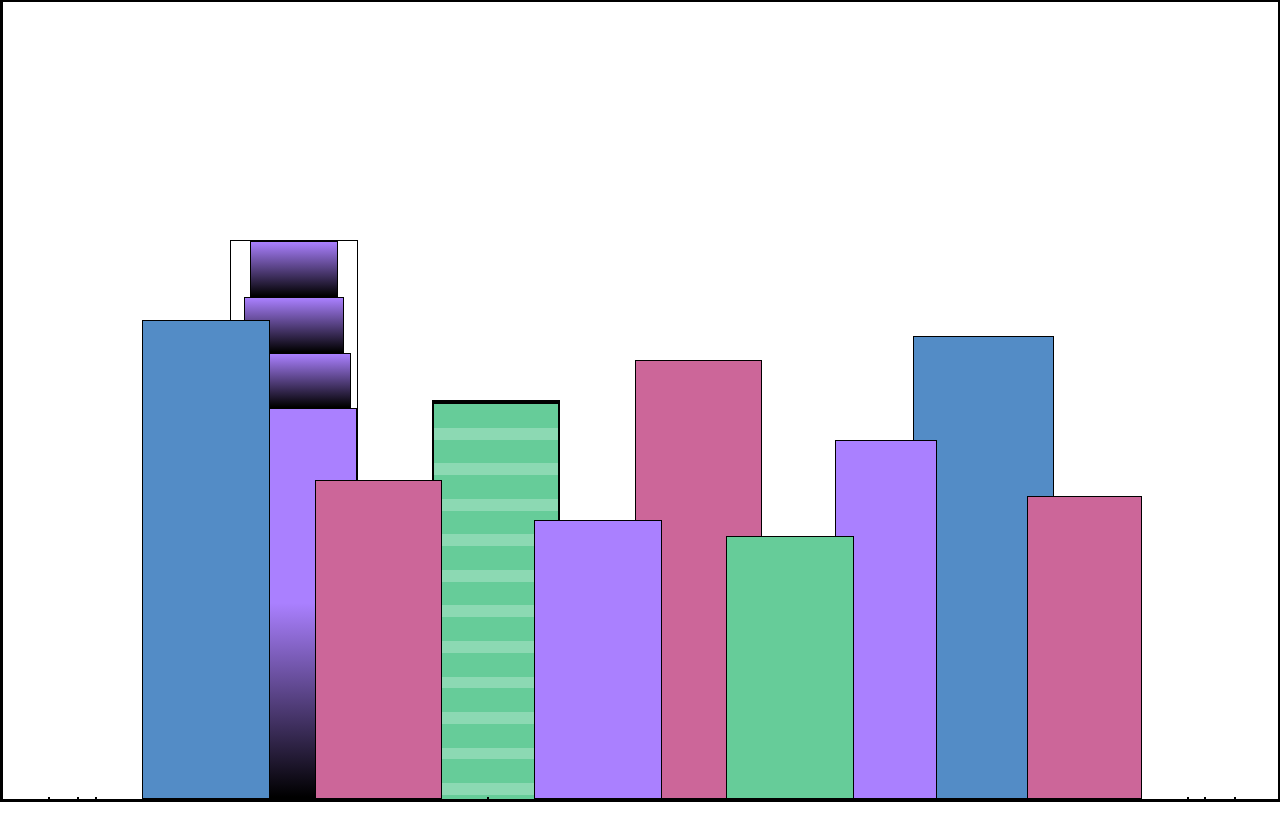
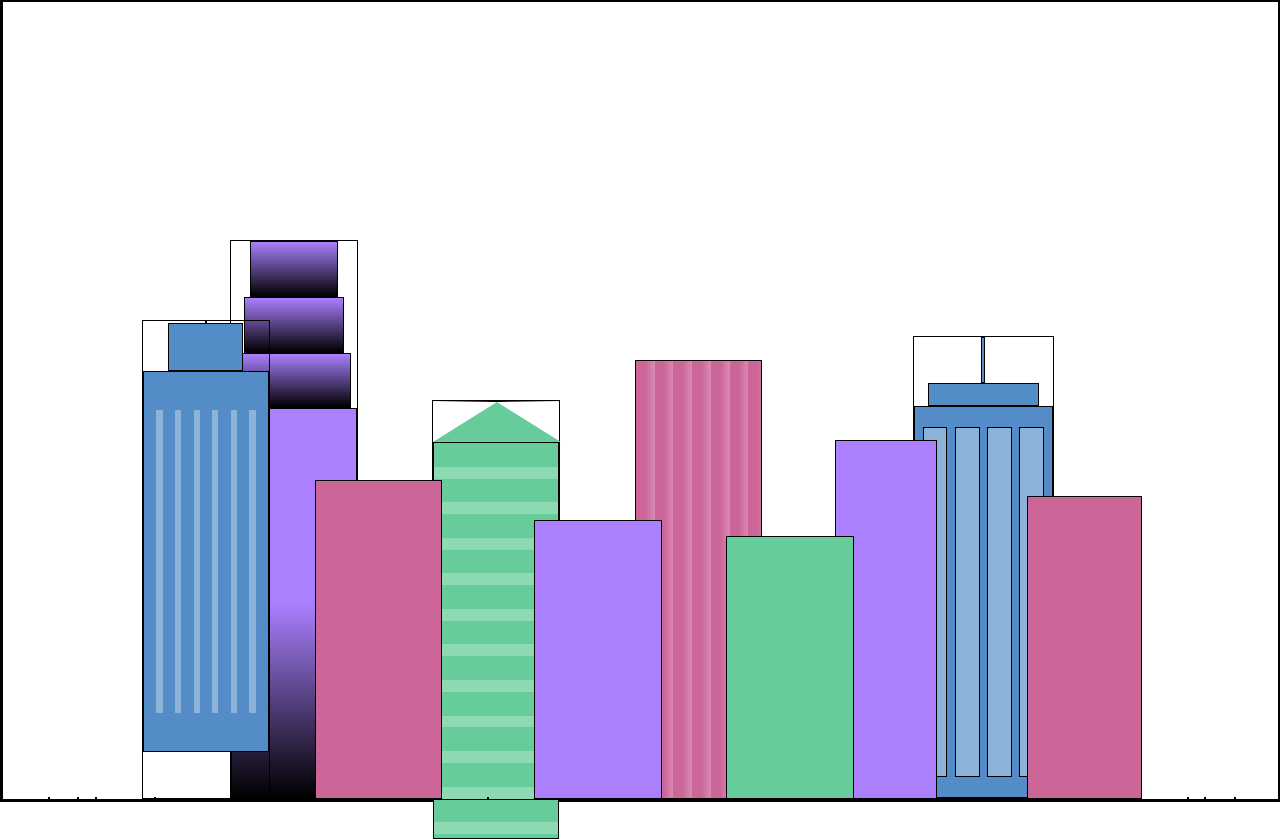
Before and after one commit to chrisfedosky/build-a-city-skyline, a plain HTML site: page index.html in a window 1280 px wide. Before the commit the page ends 802 px from the top, so only its background shows below. Drawn offline with Linux system fonts and the light colour scheme.

Commit message:
thru step 75

```diff
--- a/index.html
+++ b/index.html
@@ -9,7 +9,7 @@
     <div class="background-buildings">
         <div></div>
         <div></div>
-        <div class="bb1">
+        <div class="bb1 building-wrap">
             <div class="bb1a bb1-window"></div>
             <div class="bb1b bb1-window"></div>
             <div class="bb1c bb1-window"></div>
@@ -21,14 +21,27 @@
         </div>
         <div class="bb3"></div>
         <div></div>
-        <div class="bb4"></div>
+        <div class="bb4 building-wrap">
+            <div class="bb4a"></div>
+            <div class="bb4b"></div>
+            <div class="bb4c window-wrap">
+                <div class="bb4-window"></div>
+                <div class="bb4-window"></div>
+                <div class="bb4-window"></div>
+                <div class="bb4-window"></div>
+            </div>
+        </div>
         <div></div>
         <div></div>
     </div>
     <div class="foreground-buildings">
         <div></div>
         <div></div>
-        <div class="fb1"></div>
+        <div class="fb1 building-wrap">
+           <div class="fb1a"></div>
+           <div class="fb1b"></div>
+           <div class="fb1c"></div>
+        </div>
         <div class="fb2"></div>
         <div></div>
         <div class="fb3"></div>
--- a/styles.css
+++ b/styles.css
@@ -5,6 +5,8 @@
     --building-color4: #538cc6;
     --window-color1: black;
     --window-color2: #8cd9b3;
+    --window-color3: #d98cb3;
+    --window-color4: #8cb3d9;
 }
 * {
     border: 1px solid black;
@@ -24,13 +26,20 @@ body {
     position: absolute;
     top: 0;
 }
+.building-wrap {
+    display: flex;
+    flex-direction: column;
+    align-items: center;
+}
+.window-wrap {
+    display: flex;
+    align-items: center;
+    justify-content: space-evenly;
+}
 /*BACKGROUND BUILDINGS - "bb" stands for "background building"*/
 .bb1 {
     width: 10%;
     height: 70%;
-    display: flex;
-    flex-direction: column;
-    align-items: center;
 }
 .bb1a {
     width: 70%;
@@ -56,7 +65,11 @@ body {
 .bb2 {
     width: 10%;
     height: 50%;
-    background-color: var(--building-color2);
+}
+.bb2a {
+  border-bottom: 5vh solid var(--building-color2);
+  border-left: 5vw solid transparent;
+  border-right: 5vw solid transparent;
 }
 .bb2b {
     width: 100%;
@@ -66,18 +79,46 @@ body {
 .bb3 {
     width: 10%;
     height: 55%;
-    background-color: var(--building-color3);
+    background: repeating-linear-gradient(90deg, var(--building-color3), var(--building-color3), var(--window-color3) 15%);
 }
 .bb4 {
     width: 11%;
     height: 58%;
+}
+.bb4a {
+    width: 3%;
+    height: 10%;
     background-color: var(--building-color4);
+}
+.bb4b {
+    width: 80%;
+    height: 5%;
+    background-color: var(--building-color4);
+}
+.bb4c {
+    width: 100%;
+    height: 85%;
+    background-color: var(--building-color4);
+}
+.bb4-window {
+    width: 18%;
+    height: 90%;
+    background-color: var(--window-color4);
 }
 /*FOREGROUND BUILDINGS - "fb" stands for "foreground building"*/
 .fb1 {
     width: 10%;
     height: 60%;
+}
+.fb1b {
+    width: 60%;
+    height: 10%;
     background-color: var(--building-color4);
+}
+.fb1c {
+    width: 100%;
+    height: 80%;
+    background: repeating-linear-gradient(90deg, var(--building-color4) 0%, var(--building-color4) 10%, transparent 10%, transparent 15%),repeating-linear-gradient(var(--building-color4) 0%, var(--building-color4) 10%, var(--window-color4) 10%, var(--window-color4) 90%);
 }
 .fb2 {
     width: 10%;
```
